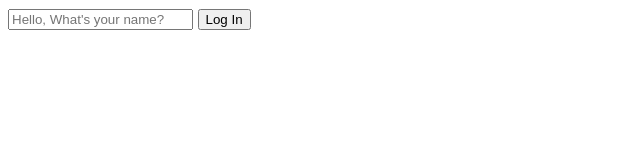
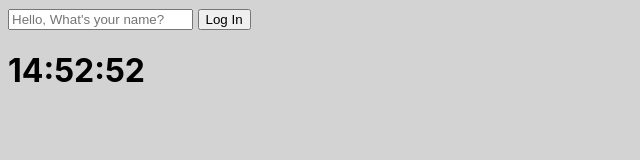
Before and after one commit to kimmgu/nomentum, a website built with Vite: page index.html in a window 1280 px wide. Shown: the whole page, without its empty margins (0-640 px from the left). Built offline with nearby package versions, Linux system fonts and the light colour scheme.

Commit message:
feat: Clock

```diff
--- a/main.js
+++ b/main.js
@@ -1,6 +1,6 @@
 import './style.css'
 
-document.querySelector('#app').innerHTML = `
+document.querySelector('#app').innerHTML = /* html */ `
     <form id="login-form" class="hidden">
       <input
         required
@@ -10,14 +10,11 @@ document.querySelector('#app').innerHTML = `
       />
       <button>Log In</button>
     </form>
-
-    <h1 id="greeting" class="hidden"></h1>
+    <h1 id="clock">00:00:00</h1>
+    <h2 id="greeting" class="hidden"></h2>
 `
 
-// const loginForm = document.querySelector('#login-form')
-// const loginInput = loginForm.querySelector('input')
-// const loginButton = loginForm.querySelector('button')
-
+// Greeting
 const loginForm = document.querySelector('#login-form')
 const loginInput = document.querySelector('#login-form input')
 const greeting = document.querySelector('#greeting')
@@ -48,3 +45,17 @@ if (savedUsername === null) {
   // Show Greeting
   showGreeting(savedUsername)
 }
+
+// Clock
+const clock = document.querySelector('#clock')
+
+function getClock() {
+  const date = new Date()
+  const hours = String(date.getHours()).padStart(2, '0')
+  const minutes = String(date.getMinutes()).padStart(2, '0')
+  const seconds = String(date.getSeconds()).padStart(2, '0')
+  clock.innerText = `${hours}:${minutes}:${seconds}`
+}
+
+getClock()
+setInterval(getClock, 1000)
--- a/style.css
+++ b/style.css
@@ -1,6 +1,7 @@
 body {
   font-family: -apple-system, BlinkMacSystemFont, 'Segoe UI', Roboto, Oxygen,
     Ubuntu, Cantarell, 'Open Sans', 'Helvetica Neue', sans-serif;
+  background-color: lightgray;
 }
 
 .hidden {
```
